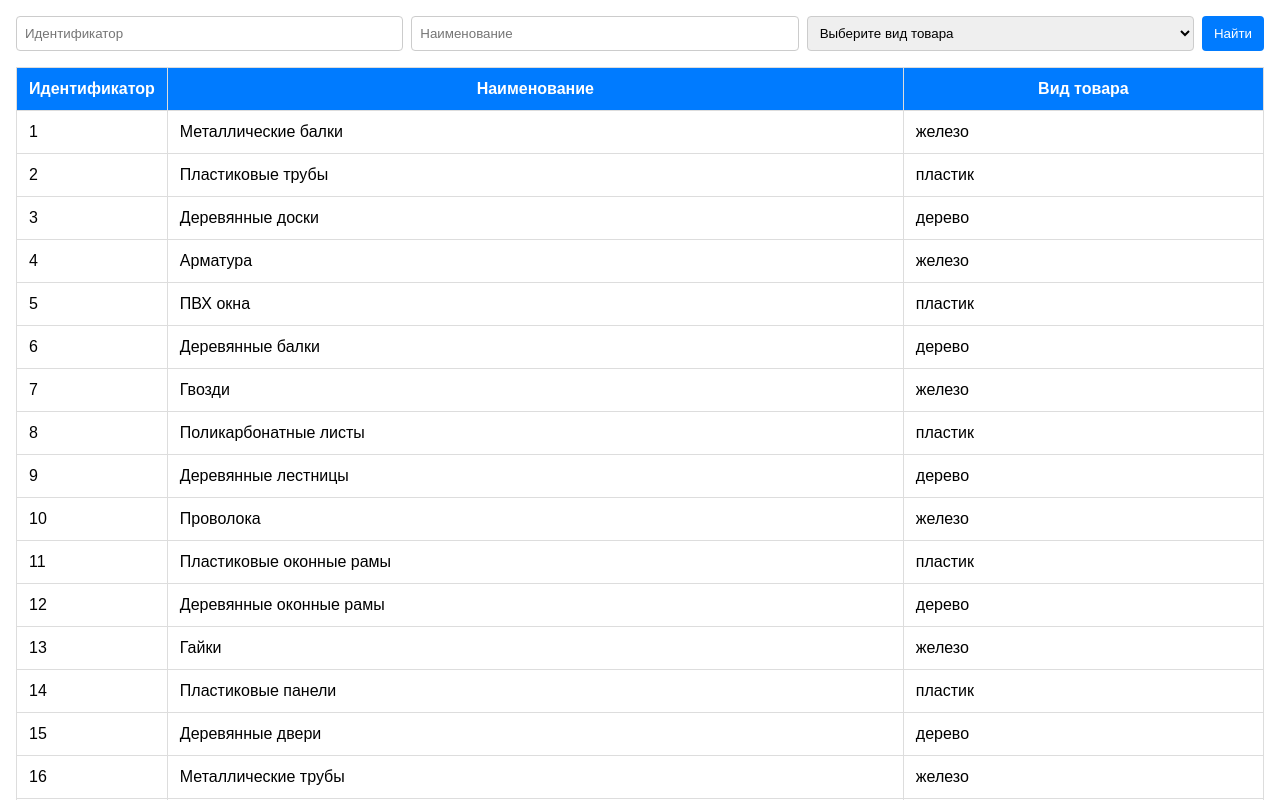
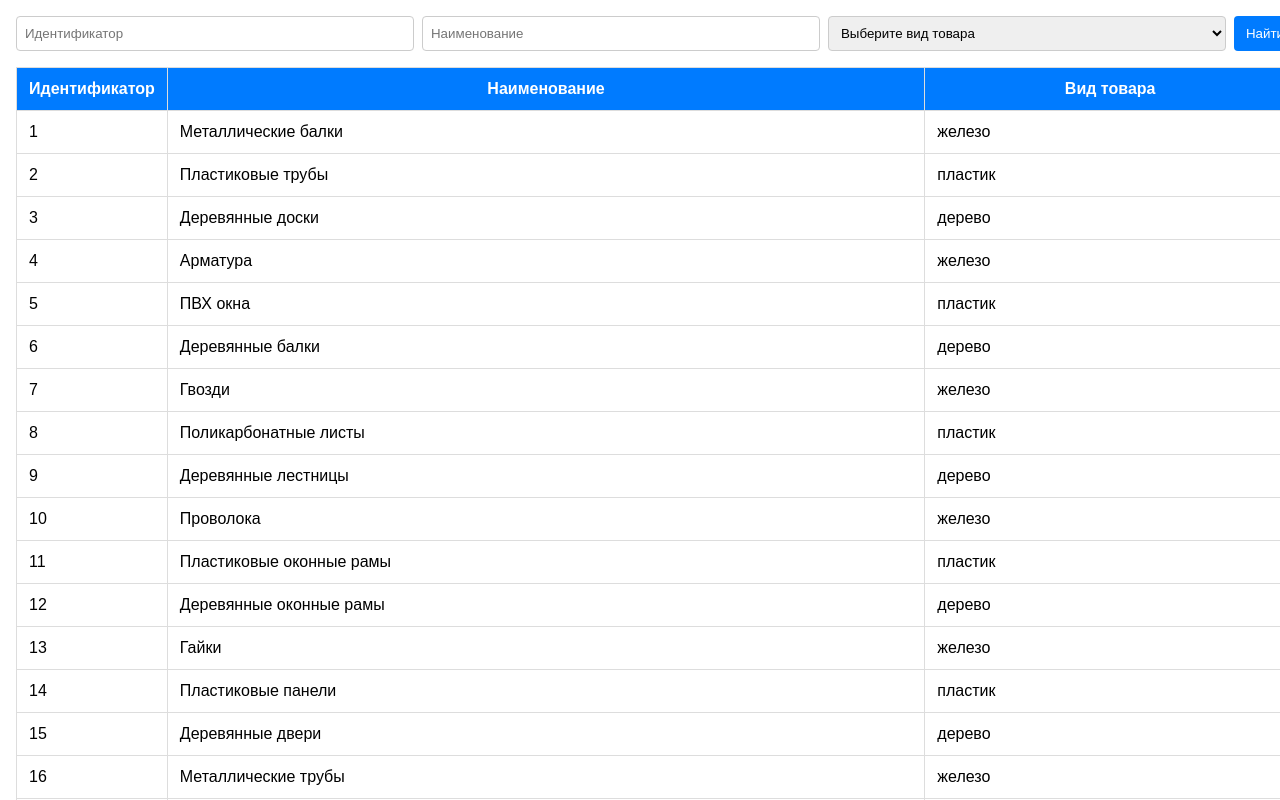
Before and after one commit to TULENp/ConstructionStore, a React (Vite) app: page / in a window 1280 px wide. Shown: the top 800 px of the page. Built offline with nearby package versions, Linux system fonts and the light colour scheme.

Commit message:
Add comments. Fix styles

```diff
--- a/src/components/SearchBar/SearchBar.tsx
+++ b/src/components/SearchBar/SearchBar.tsx
@@ -6,6 +6,7 @@ interface SearchBarProps {
     onSearch: ({ id, name, type }: TProduct) => void;
 }
 
+//* Display 3 section search (id, name, type) and "find" button
 export function SearchBar({ onSearch }: SearchBarProps) {
     const [id, setId] = useState<string>('');
     const [name, setName] = useState<string>('');
--- a/src/index.css
+++ b/src/index.css
@@ -28,6 +28,4 @@ nav {
 
 html {
     padding: 16px;
-    width: 1280px;
-    margin: 0 auto;
 }
--- a/src/pages/MainPage/MainPage.module.css
+++ b/src/pages/MainPage/MainPage.module.css
@@ -0,0 +1,4 @@
+.container {
+    width: 1280px;
+    margin: 0 auto;
+}
--- a/src/pages/MainPage/MainPage.tsx
+++ b/src/pages/MainPage/MainPage.tsx
@@ -1,10 +1,11 @@
-import React, { useState } from 'react';
+import { useState } from 'react';
 import styles from './MainPage.module.css';
 import { SearchBar } from '../../components/SearchBar';
 import data from '../../mockup/MockupData.json';
 import { TProduct } from '../../types';
 import { ProductTable } from '../../components/ProductTable';
 
+//* Display SearchBar and table with products
 export function MainPage() {
     const [products, setProducts] = useState<TProduct[]>(data);
 
@@ -22,7 +23,7 @@ export function MainPage() {
     }
 
     return (
-        <main>
+        <main className={styles.container}>
             <SearchBar onSearch={searchProduct} />
             <ProductTable products={products} />
         </main>
```
